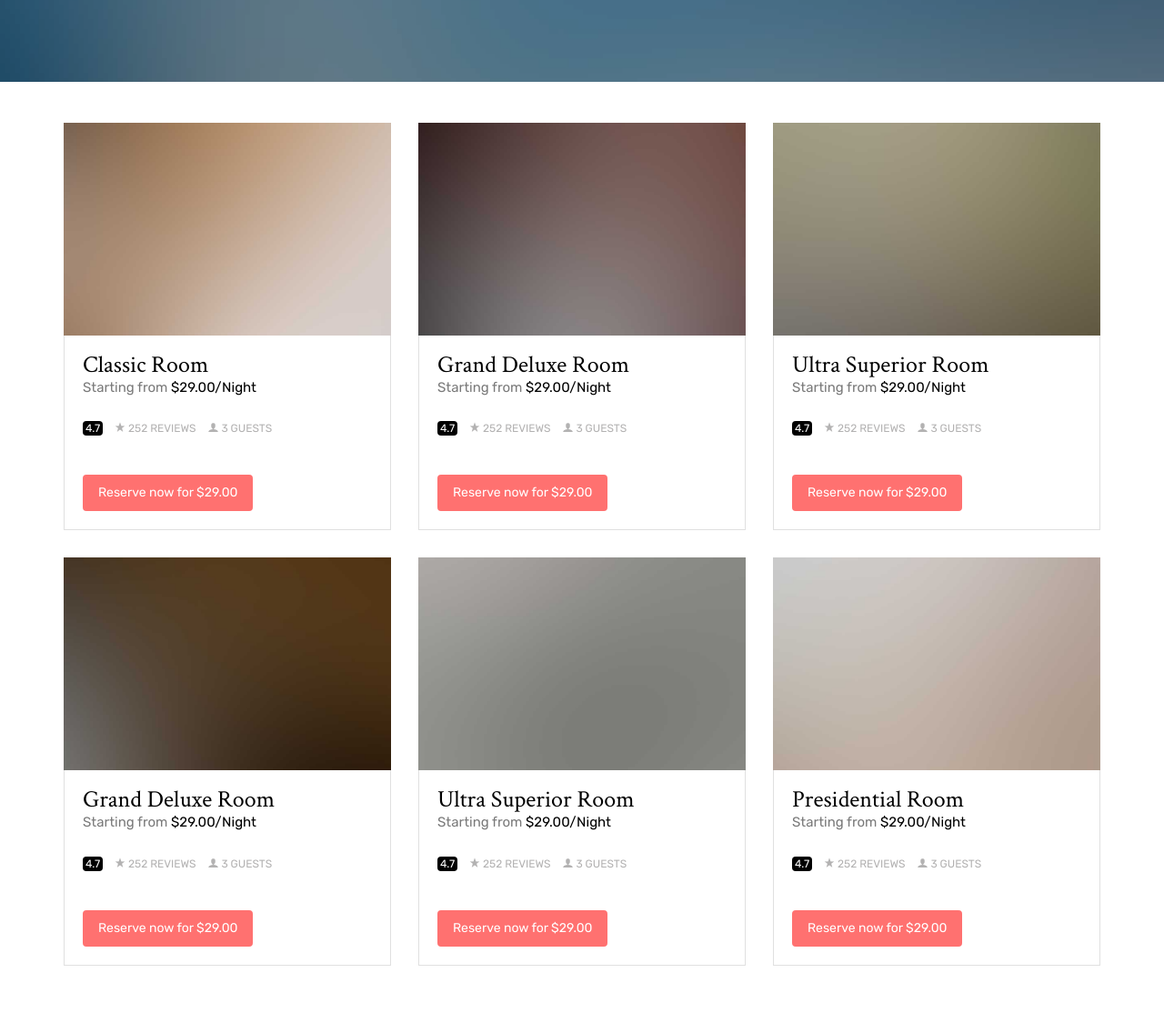
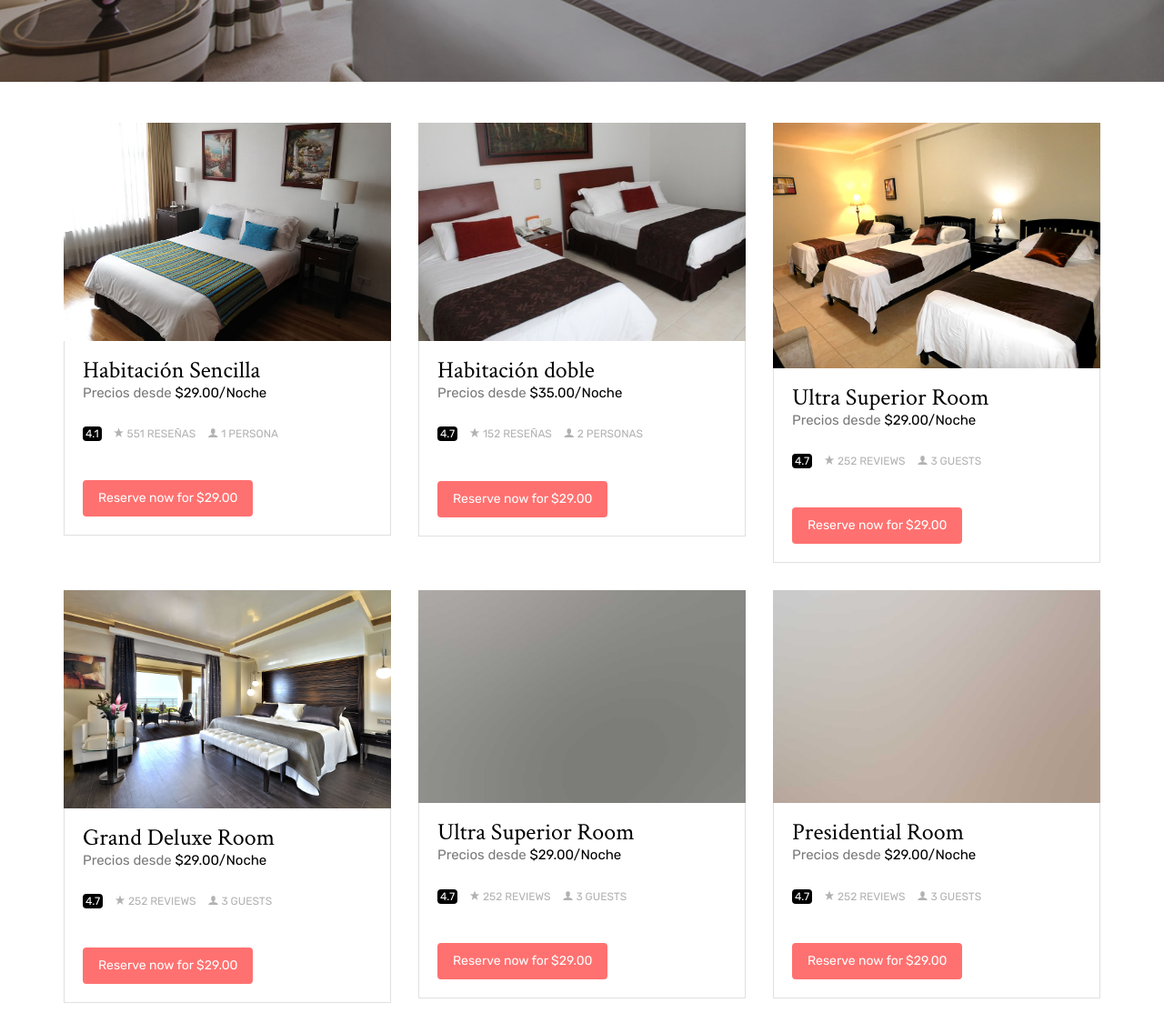
Before and after one commit to BriggitteL/ProyectoDAWM, a website: page atlantis/atlantis/rooms.html in a window 1280 px wide. Shown: the part 500-1636 px from the top of the page at 91% size. Drawn offline with Linux system fonts and the light colour scheme; files whose address does not match are found by name.

Commit message:
habitaciones

```diff
--- a/atlantis/atlantis/rooms.html
+++ b/atlantis/atlantis/rooms.html
@@ -57,7 +57,7 @@
 
   <section class="probootstrap-slider flexslider probootstrap-inner">
     <ul class="slides">
-       <li style="background-image: url(img/slider_1.jpg);" class="overlay">
+       <li style="background-image: url(img/roombanner.jpg);" class="overlay">
           <div class="container">
             <div class="row">
               <div class="col-md-10 col-md-offset-1">
@@ -79,14 +79,14 @@
 
         <div class="col-md-4 col-sm-6 col-xs-12">
           <div class="probootstrap-room">
-            <a href="#"><img src="img/img_4.jpg" alt="Free Bootstrap Template by uicookies.com" class="img-responsive"></a>
+            <a href="#"><img src="img/habitacion-sencilla.jpg" alt="Free Bootstrap Template by uicookies.com" class="img-responsive"></a>
             <div class="text">
-              <h3>Classic Room</h3>
-              <p>Starting from <strong>$29.00/Night</strong></p>
+              <h3>Habitación Sencilla</h3>
+              <p>Precios desde <strong>$29.00/Noche</strong></p>
               <div class="post-meta mb30">
                 <ul>
-                  <li><span class="review-rate">4.7</span> <i class="icon-star"></i> 252 Reviews</li>
-                  <li><i class="icon-user2"></i> 3 Guests</li>
+                  <li><span class="review-rate">4.1</span> <i class="icon-star"></i> 551 Reseñas</li>
+                  <li><i class="icon-user2"></i> 1 Persona</li>
                 </ul>
               </div>
               <p><a href="#" class="btn btn-primary" role="button">Reserve now for $29.00</a></p>
@@ -95,14 +95,14 @@
         </div>
         <div class="col-md-4 col-sm-6 col-xs-12">
           <div class="probootstrap-room">
-            <a href="#"><img src="img/img_1.jpg" alt="Free Bootstrap Template by uicookies.com" class="img-responsive"></a>
+            <a href="#"><img src="img/habitacion-doble.jpg" alt="Free Bootstrap Template by uicookies.com" class="img-responsive"></a>
             <div class="text">
-              <h3>Grand Deluxe Room</h3>
-              <p>Starting from <strong>$29.00/Night</strong></p>
+              <h3>Habitación doble</h3>
+              <p>Precios desde <strong>$35.00/Noche</strong></p>
               <div class="post-meta mb30">
                 <ul>
-                  <li><span class="review-rate">4.7</span> <i class="icon-star"></i> 252 Reviews</li>
-                  <li><i class="icon-user2"></i> 3 Guests</li>
+                  <li><span class="review-rate">4.7</span> <i class="icon-star"></i> 152 Reseñas</li>
+                  <li><i class="icon-user2"></i> 2 Personas</li>
                 </ul>
               </div>
               <p><a href="#" class="btn btn-primary" role="button">Reserve now for $29.00</a></p>
@@ -112,10 +112,10 @@
         <div class="clearfix visible-sm-block"></div>
         <div class="col-md-4 col-sm-6 col-xs-12">
           <div class="probootstrap-room">
-            <a href="#"><img src="img/img_2.jpg" alt="Free Bootstrap Template by uicookies.com" class="img-responsive"></a>
+            <a href="#"><img src="img/habitacion-triple.jpg" alt="Free Bootstrap Template by uicookies.com" class="img-responsive"></a>
             <div class="text">
               <h3>Ultra Superior Room</h3>
-              <p>Starting from <strong>$29.00/Night</strong></p>
+              <p>Precios desde <strong>$29.00/Noche</strong></p>
               <div class="post-meta mb30">
                 <ul>
                   <li><span class="review-rate">4.7</span> <i class="icon-star"></i> 252 Reviews</li>
@@ -129,10 +129,10 @@
 
         <div class="col-md-4 col-sm-6 col-xs-12">
           <div class="probootstrap-room">
-            <a href="#"><img src="img/img_5.jpg" alt="Free Bootstrap Template by uicookies.com" class="img-responsive"></a>
+            <a href="#"><img src="img/habitacion-matrimonial.jpg" alt="Free Bootstrap Template by uicookies.com" class="img-responsive"></a>
             <div class="text">
               <h3>Grand Deluxe Room</h3>
-              <p>Starting from <strong>$29.00/Night</strong></p>
+              <p>Precios desde <strong>$29.00/Noche</strong></p>
               <div class="post-meta mb30">
                 <ul>
                   <li><span class="review-rate">4.7</span> <i class="icon-star"></i> 252 Reviews</li>
@@ -149,7 +149,7 @@
             <a href="#"><img src="img/img_6.jpg" alt="Free Bootstrap Template by uicookies.com" class="img-responsive"></a>
             <div class="text">
               <h3>Ultra Superior Room</h3>
-              <p>Starting from <strong>$29.00/Night</strong></p>
+              <p>Precios desde <strong>$29.00/Noche</strong></p>
               <div class="post-meta mb30">
                 <ul>
                   <li><span class="review-rate">4.7</span> <i class="icon-star"></i> 252 Reviews</li>
@@ -165,7 +165,7 @@
             <a href="#"><img src="img/img_7.jpg" alt="Free Bootstrap Template by uicookies.com" class="img-responsive"></a>
             <div class="text">
               <h3>Presidential Room</h3>
-              <p>Starting from <strong>$29.00/Night</strong></p>
+              <p>Precios desde <strong>$29.00/Noche</strong></p>
               <div class="post-meta mb30">
                 <ul>
                   <li><span class="review-rate">4.7</span> <i class="icon-star"></i> 252 Reviews</li>
```
Also changed, not shown: atlantis/atlantis/img/habitacion-doble.jpg (added), atlantis/atlantis/img/habitacion-matrimonial.jpg (added), atlantis/atlantis/img/habitacion-principal.jpg (added), atlantis/atlantis/img/habitacion-sencilla.jpg (added), atlantis/atlantis/img/habitacion-triple.jpg (added), atlantis/atlantis/img/roombanner.jpg (added).
